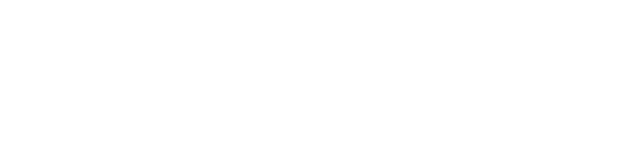
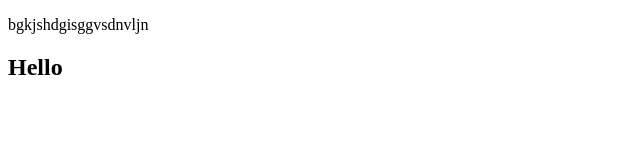
Before and after one commit to ajayexperion/Spectrum_teamProject, a plain HTML site: page Index.html in a window 1280 px wide. Shown: the whole page, without its empty margins (0-640 px from the left). Drawn offline with Linux system fonts and the light colour scheme.

Commit message:
Kiran first commit

```diff
--- a/Index.html
+++ b/Index.html
@@ -7,6 +7,10 @@
     <title>Document</title>
 </head>
 <body>
-
+    <section>
+        <!-- Timeline section by Kiran Mariam George -->
+        <p>bgkjshdgisggvsdnvljn</p>
+        <h1>Hello</h1>
+    </section>
 </body>
 </html>
```
